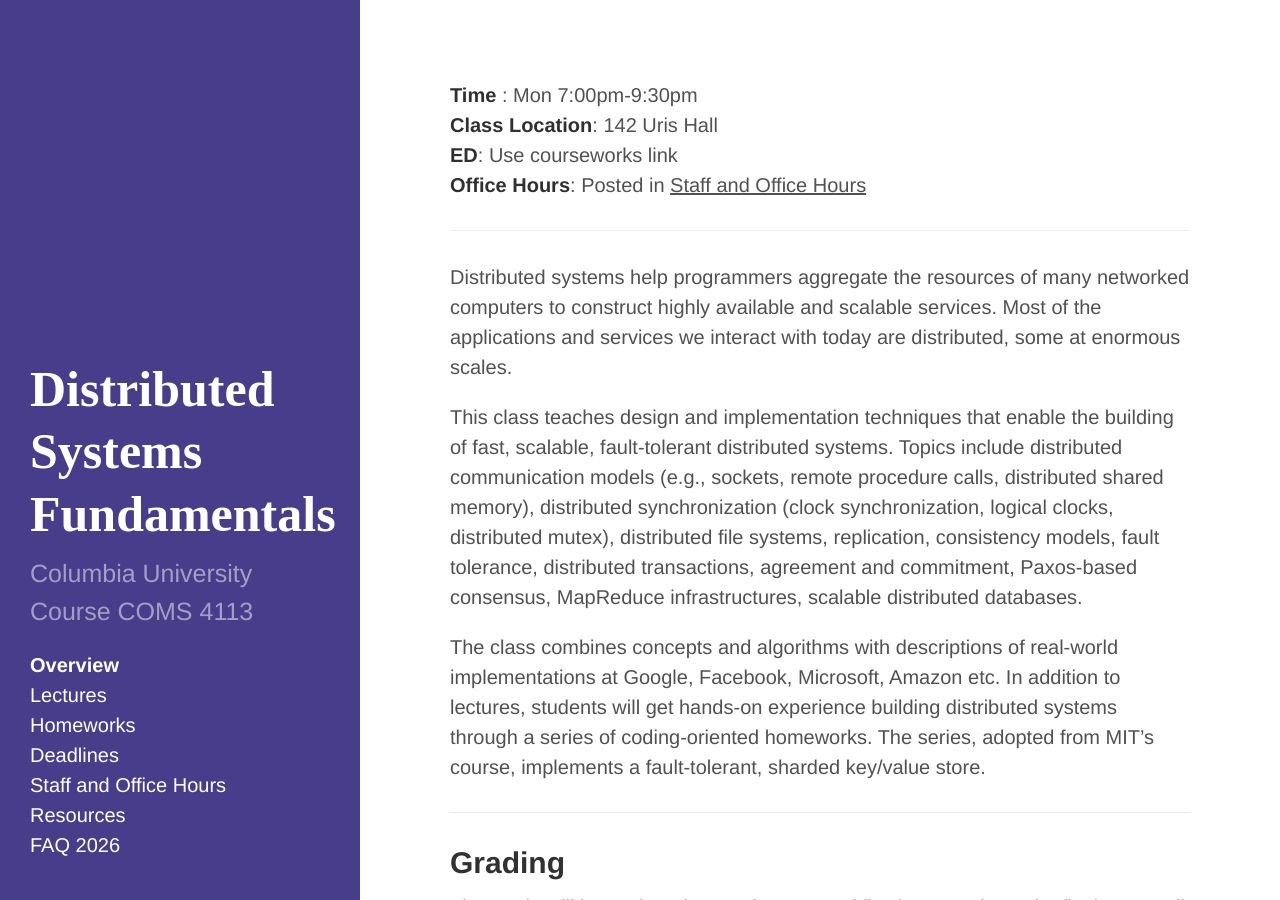
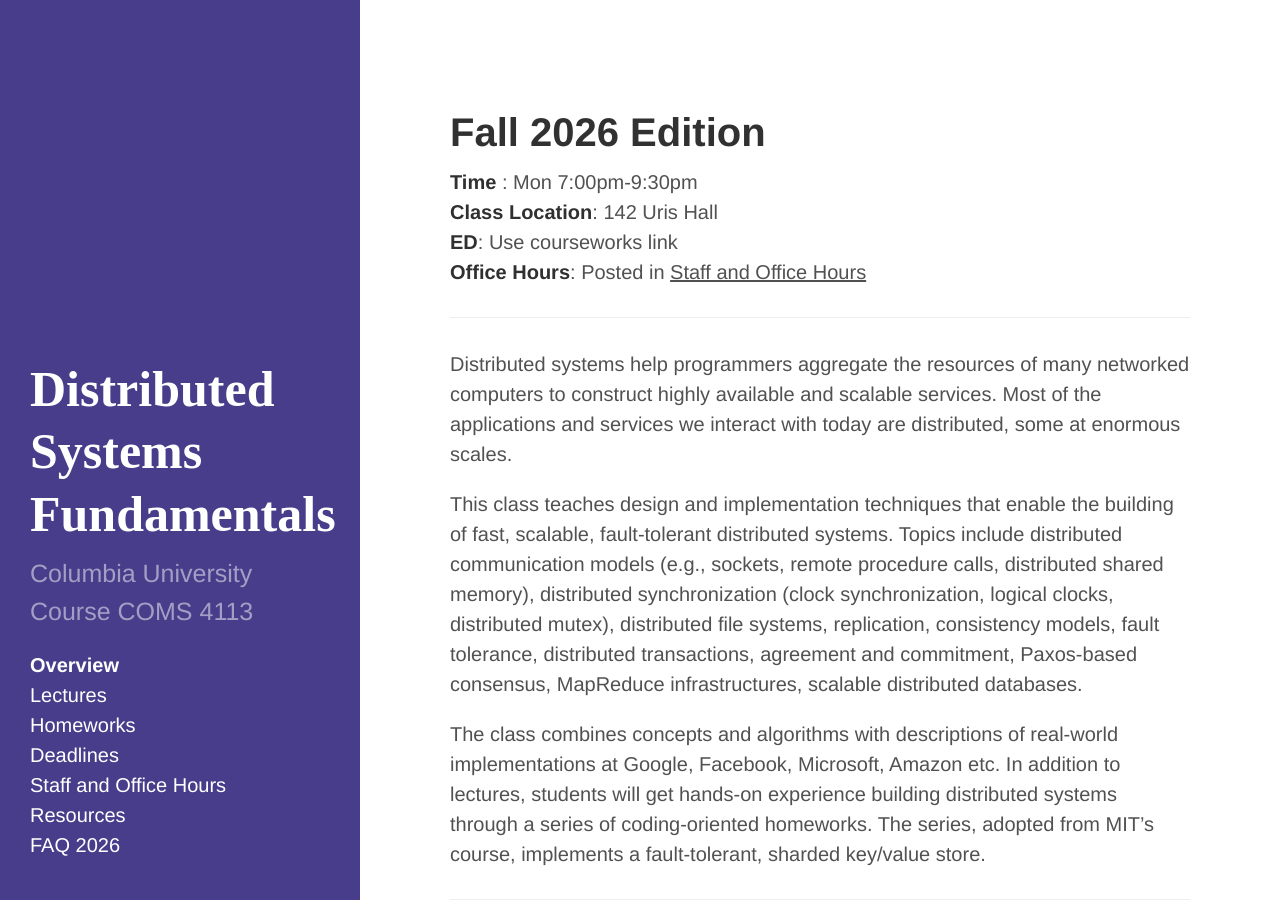
Before and after one commit to frankeh/cu-ds1-2026-fall, a Jekyll site: the page built from index.md, in a window 1280 px wide and 900 px high. Built offline with Jekyll 4.4.1, drawn with Linux system fonts in a browser that asks for light colours.

Commit message:
add fall2026

```diff
--- a/index.md
+++ b/index.md
@@ -2,6 +2,8 @@
 layout: default
 title: Overview
 ---
+
+# Fall 2026 Edition
 
 **Time** : Mon 7:00pm-9:30pm <br/>
 **Class Location**: 142 Uris Hall<br/>
```
